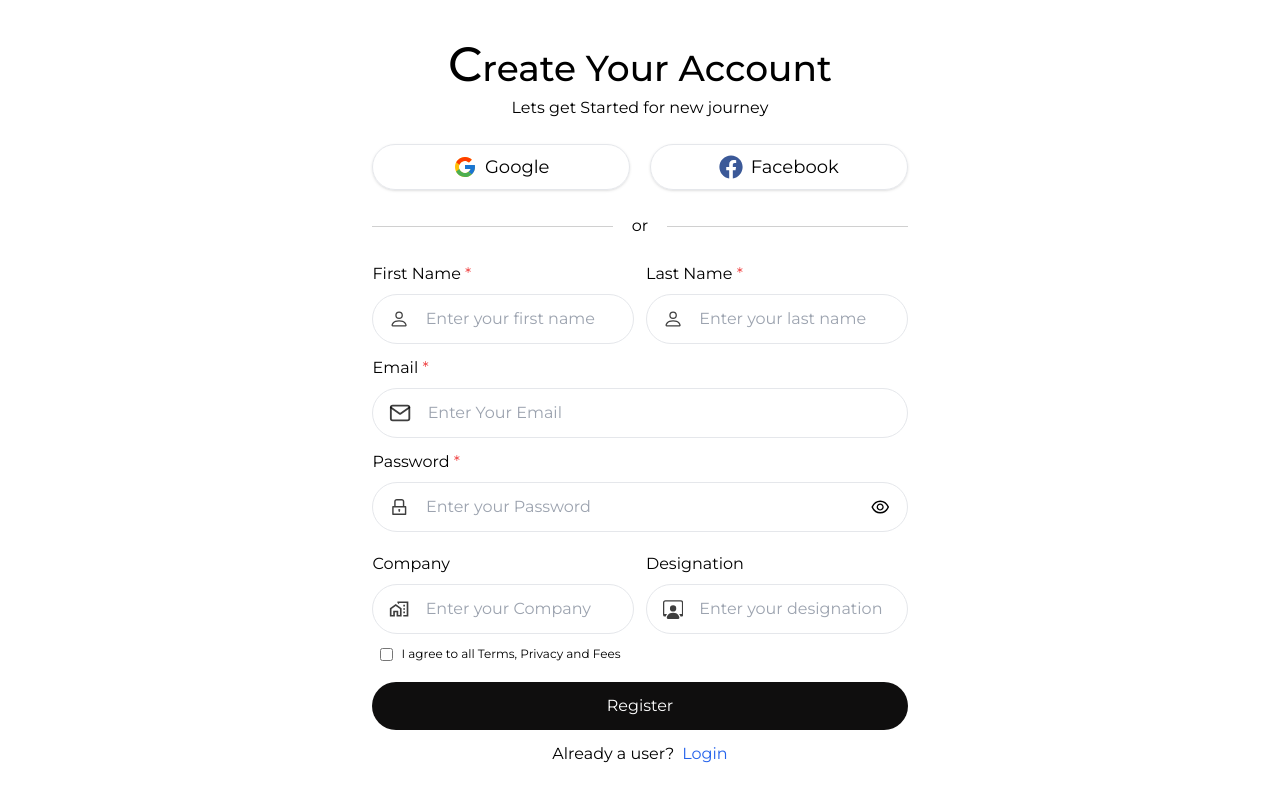
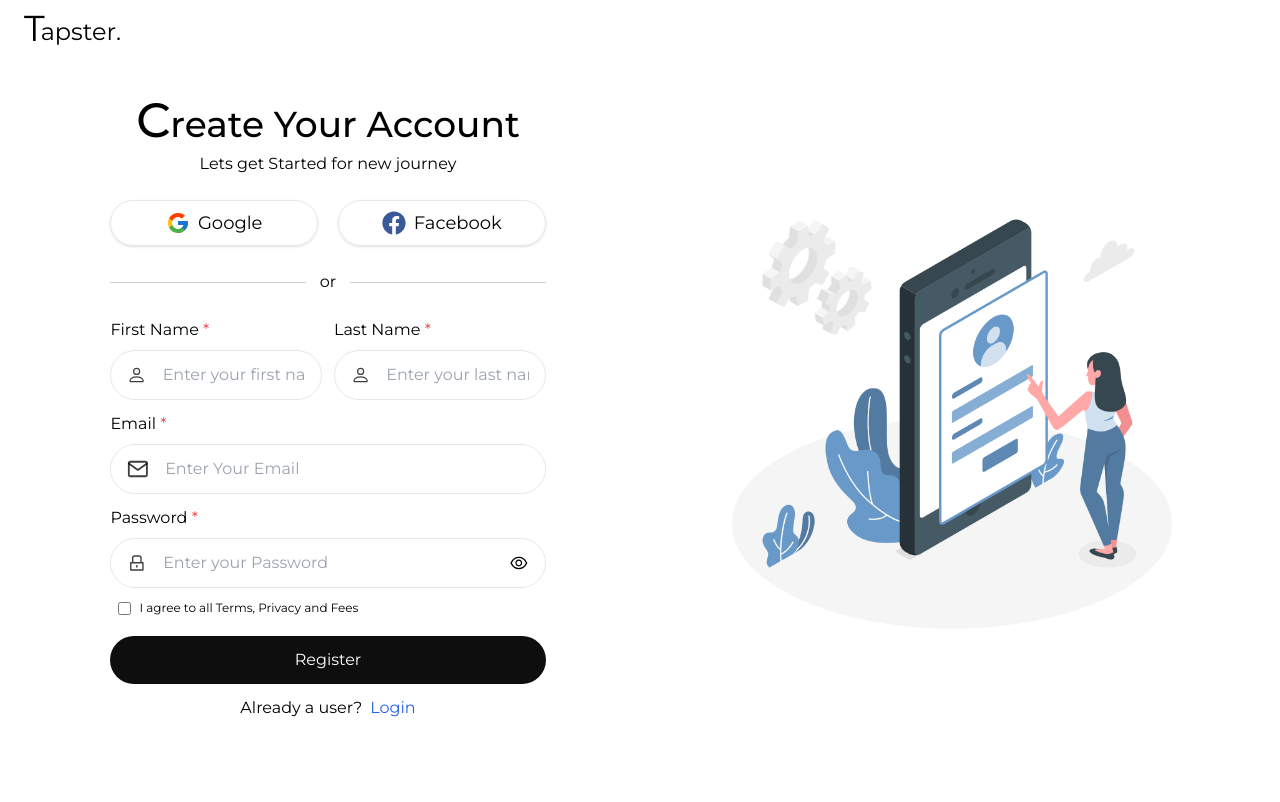
Before and after one commit to imohammedakash/TapSter, a Next.js app: page /signup in a window 1280 px wide. Shown: the top 802 px of the page. Built offline with nearby package versions, Linux system fonts and the light colour scheme.

Commit message:
user authentication pages updated with images

```diff
--- a/component/Home/Demo.jsx
+++ b/component/Home/Demo.jsx
@@ -91,7 +91,7 @@ const Demo = ({ userData }) => {
                       </div>
                     </div>
                     {data?.map((i) => (
-                      <div className="flex items-center justify-center">
+                      <div key={i.id} className="flex items-center justify-center">
                         <div className="h-12 w-12 flex items-center justify-center text-xl rounded-xl shadow-xl bg-white border p-[3px]">
                           <img
                             src={i?.image}
--- a/component/User/Login.jsx
+++ b/component/User/Login.jsx
@@ -1,5 +1,6 @@
 import React, { useEffect, useState } from "react";
 import { FiMail } from "react-icons/fi";
+import loginImage from "../../public/6310507.jpg";
 import {
   AiOutlineEye,
   AiOutlineEyeInvisible,
@@ -14,6 +15,7 @@ import Router from "next/router";
 import { toast } from "react-toastify";
 import AuthInput from "../Helper/AuthInput";
 import { LoginUser } from "@/Redux/Actions/user";
+import Image from "next/image";
 const Register = () => {
   const dispatch = useDispatch();
   const [showPassword, setShowPassword] = useState(false);
@@ -28,12 +30,18 @@ const Register = () => {
   }
   return (
     <>
-      <main className=" w-full min-h-[90vh] flex items-center justify-center px-4 bg-[#fff]">
-        <div className="flex items-center justify-center w-full ">
-          <div className="flex md:w-[60%] w-full items-center justify-center mb-8 bg-white ">
+      <div className="py-2 px-5">
+        <Link className=" flex items-end" href="/">
+          <h1 className="text-4xl font-normal translate-x-1">T</h1>
+          <h1 className=" text-2xl">apster.</h1>
+        </Link>
+      </div>
+      <main className=" w-full flex items-center justify-center px-4 bg-[#fff]">
+        <div className=" flex items-center justify-center w-full ">
+          <div className="flex md:w-1/2 w-full items-center justify-center mb-8 bg-white ">
             <div className=" lg:w-[80%] w-full flex items-center justify-center flex-col py-10 md:px-8 px-4 ">
-              <h1 className="md:text-4xl text-3xl text-center w-full whitespace-nowrap font-medium md:first-letter:text-5xl ">
-                Welcome Back
+              <h1 className="md:text-4xl text-3xl flex items-end justify-center text-center w-full whitespace-nowrap font-medium md:first-letter:text-7xl ">
+                Welcome Back Tapster
               </h1>
               <h2 className="text-base mt-2 ">
                 Enter Your Login Details below
@@ -135,13 +143,18 @@ const Register = () => {
                       />
                     </div>
                   </div>
+                  <div className="w-full text-end">forget Password?</div>
                   <div className="w-full flex items-center justify-start mt-2">
                     <button
                       type="submit"
                       disabled={loading ? true : false}
                       className="bg-[#0f0e0e] px-7 py-3 w-full rounded-full text-white hover:scale-105 transition-all"
                     >
-                      {loading ? "Loading..." : "Login"}
+                      {loading ? (
+                        <div className="flex items-center justify-center relative after:absolute after:content-[''] after:border-2 after:h-6 after:w-6 after:rounded-full after:border-t-0 py-3 after:animate-spin"></div>
+                      ) : (
+                        "Login"
+                      )}
                     </button>
                   </div>
                   <div className="w-full text-black flex items-center justify-center gap-2">
@@ -154,6 +167,14 @@ const Register = () => {
               </Formik>
             </div>
           </div>
+          <div className="md:w-1/2 md:flex hidden h-full  items-center justify-center ">
+            <Image
+              draggable={false}
+              src={loginImage}
+              className="h-full w-full object-contain"
+              alt="home-page-women"
+            />
+          </div>
         </div>
       </main>
     </>
--- a/component/Profile/Profile.jsx
+++ b/component/User/Profile/Profile.jsx
@@ -1,9 +1,9 @@
 import React, { useEffect, useState } from "react";
 import { MdVerified } from "react-icons/md";
-import Icons from "../Helper/Icons";
+import Icons from "../../Helper/Icons";
 import { BsDot } from "react-icons/bs";
 import axios from "axios";
-import Loader from "../Helper/Loader";
+import Loader from "../../Helper/Loader";
 import { useRouter } from "next/navigation";
 
 const Profile = ({ id }) => {
--- a/component/User/Register.jsx
+++ b/component/User/Register.jsx
@@ -1,6 +1,7 @@
 import React, { useEffect, useState } from "react";
 import { FiMail } from "react-icons/fi";
 import { BsPerson, BsPersonWorkspace } from "react-icons/bs";
+import signupImage from "../../public/signup.png";
 import {
   AiOutlineEye,
   AiOutlineEyeInvisible,
@@ -16,6 +17,7 @@ import { toast } from "react-toastify";
 import AuthInput from "../Helper/AuthInput";
 import { MdOutlineMapsHomeWork } from "react-icons/md";
 import { register } from "@/Redux/Actions/user";
+import Image from "next/image";
 const Register = () => {
   const dispatch = useDispatch();
   const [showPassword, setShowPassword] = useState(false);
@@ -30,9 +32,15 @@ const Register = () => {
   }
   return (
     <>
+      <div className="py-2 px-5">
+        <Link className=" flex items-end" href="/">
+          <h1 className="text-4xl font-normal translate-x-1">T</h1>
+          <h1 className=" text-2xl">apster.</h1>
+        </Link>
+      </div>
       <main className=" w-full min-h-[90vh] flex items-center justify-center px-4 bg-[#fff]">
         <div className="flex items-center justify-center w-full ">
-          <div className="flex md:w-[60%] w-full items-center justify-center mb-8 bg-white ">
+          <div className="flex  md:w-1/2 w-full items-center justify-center mb-8 bg-white ">
             <div className=" lg:w-[80%] w-full flex items-center justify-center flex-col py-10 md:px-8 px-4 ">
               <h1 className="md:text-4xl text-3xl text-center w-full whitespace-nowrap font-medium md:first-letter:text-5xl ">
                 Create Your Account
@@ -61,8 +69,6 @@ const Register = () => {
                   lastName: "",
                   email: "",
                   password: "",
-                  company: "",
-                  designation: "",
                 }}
                 validate={(values) => {
                   const errors = {};
@@ -179,23 +185,6 @@ const Register = () => {
                       />
                     </div>
                   </div>
-
-                  <div className="w-full flex items-start justify-start gap-3 mt-2">
-                    <AuthInput
-                      label="Company"
-                      Icon={MdOutlineMapsHomeWork}
-                      type="text"
-                      name="company"
-                      placeholder="Enter your Company"
-                    />
-                    <AuthInput
-                      label="Designation"
-                      Icon={BsPersonWorkspace}
-                      type="text"
-                      name="designation"
-                      placeholder="Enter your designation"
-                    />
-                  </div>
                   <div className="w-full text-black flex items-center text-xs justify-start gap-2 pl-2">
                     <input type="checkbox" />
                     <span>I agree to all Terms, Privacy and Fees</span>
@@ -206,7 +195,11 @@ const Register = () => {
                       disabled={loading ? true : false}
                       className="bg-[#0f0e0e] px-7 py-3 w-full rounded-full text-white hover:scale-105 transition-all"
                     >
-                      {loading ? "Loading..." : "Register"}
+                      {loading ? (
+                        <div className="flex items-center justify-center relative after:absolute after:content-[''] after:border-2 after:h-6 after:w-6 after:rounded-full after:border-t-0 py-3 after:animate-spin"></div>
+                      ) : (
+                        "Register"
+                      )}
                     </button>
                   </div>
                   <div className="w-full text-black flex items-center justify-center gap-2">
@@ -219,6 +212,14 @@ const Register = () => {
               </Formik>
             </div>
           </div>
+          <div className="md:w-1/2 md:flex hidden h-full  items-center justify-center ">
+            <Image
+              draggable={false}
+              src={signupImage}
+              className="h-full w-full object-contain"
+              alt="home-page-women"
+            />
+          </div>
         </div>
       </main>
     </>
--- a/component/User/UserProfile.jsx
+++ b/component/User/UserProfile.jsx
@@ -28,6 +28,8 @@ const UserProfile = () => {
     if (window.innerWidth < 768) {
       setShowPreview(false);
     }
+    let route = window.location.search;
+    console.log("Route", route);
     let token = localStorage.getItem("AccessToken");
     if (!token) {
       return router.push("/login");
@@ -222,7 +224,7 @@ const UserProfile = () => {
                   <Field
                     as="textarea"
                     name="about"
-                    maxlength={250}
+                    maxLength="250"
                     placeholder="Please tell Something about you"
                     className="w-full outline-none border-none bg-transparent min-h-[5rem]"
                   />
@@ -234,7 +236,11 @@ const UserProfile = () => {
                   disabled={loading ? true : false}
                   className="bg-[#0f0e0e] px-7 py-3 w-full rounded-full text-white hover:scale-105 transition-all"
                 >
-                  {loading ? "Loading..." : "Save"}
+                  {loading ? (
+                    <div className="flex items-center justify-center relative after:absolute after:content-[''] after:border-2 after:h-6 after:w-6 after:rounded-full after:border-t-0 py-3 after:animate-spin"></div>
+                  ) : (
+                    "Save"
+                  )}
                 </button>
               </div>
             </Form>
@@ -271,7 +277,11 @@ const UserProfile = () => {
                   disabled={loading ? true : false}
                   className="bg-[#0f0e0e] px-7 py-3 w-full rounded-full text-white hover:scale-105 transition-all"
                 >
-                  {loading ? "Loading..." : "Save"}
+                  {loading ? (
+                    <div className="flex items-center justify-center relative after:absolute after:content-[''] after:border-2 after:h-6 after:w-6 after:rounded-full after:border-t-0 py-3 after:animate-spin"></div>
+                  ) : (
+                    "Save"
+                  )}
                 </button>
               </div>
             ) : (
--- a/pages/view/[id].js
+++ b/pages/view/[id].js
@@ -1,4 +1,4 @@
-import Profile from "@/component/Profile/Profile";
+import Profile from "@/component/User/Profile/Profile";
 import { useRouter } from "next/router";
 import React from "react";
 
```
Also changed, not shown: public/6310507.jpg (added), public/signup.png (added).
